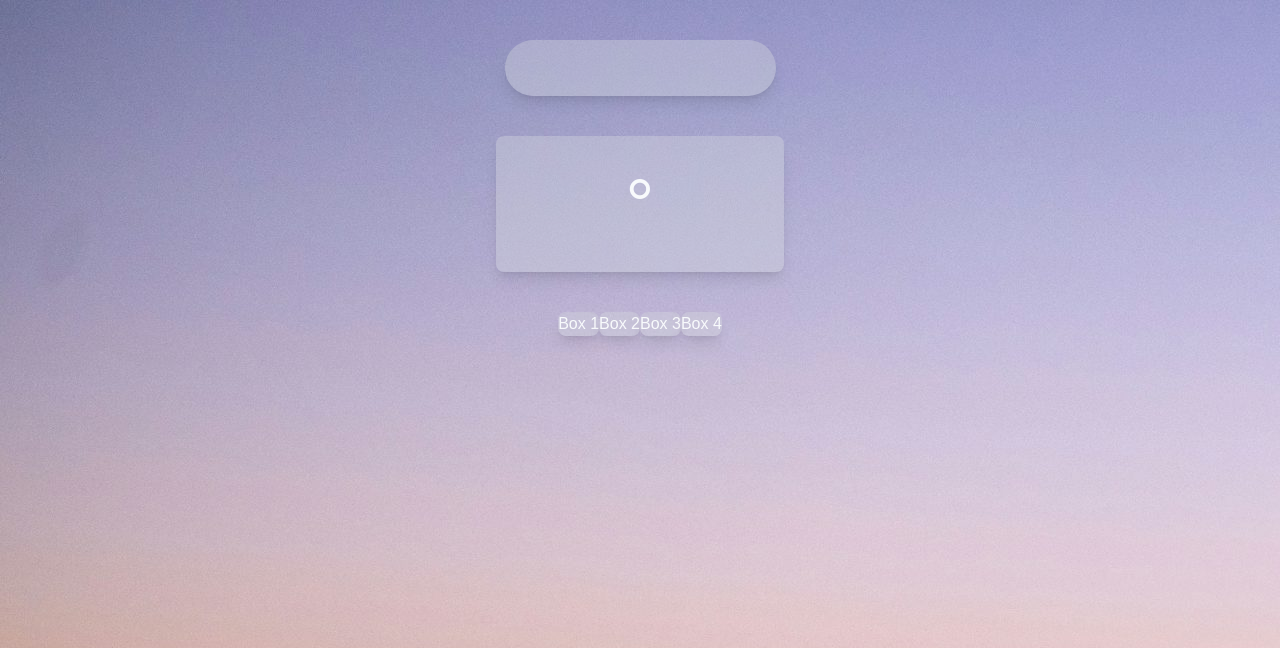
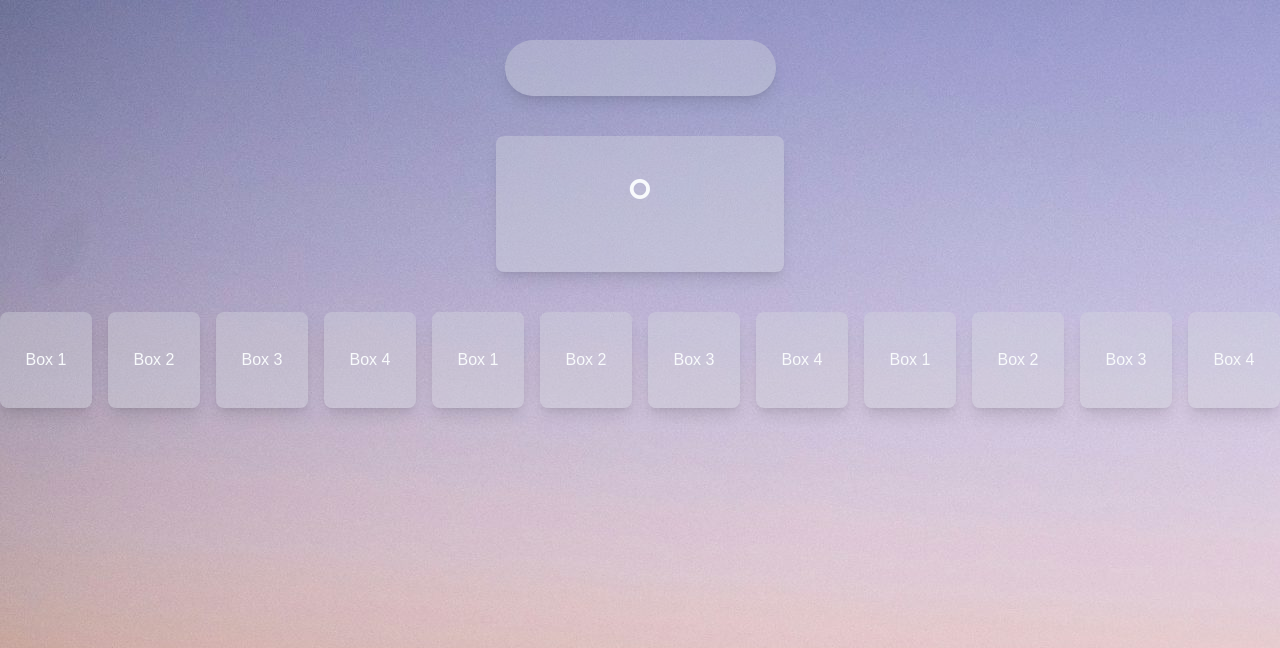
Before and after one commit to vangauthic/weather-app, a Flask app: template templates/index.html in a window 1280 px wide. Shown: the top 648 px of the page. Run offline with Flask 3, Linux system fonts and the light colour scheme; the template is opened without the code that fills it, so the values that code supplies are empty; parts of the project's set-up code (start-up, migrations or seed data) failed here and were passed over; some web fonts are replaced.

Commit message:
upd style

```diff
--- a/static/output.css
+++ b/static/output.css
@@ -571,12 +571,30 @@
   display: flex;
 }
 
+.h-24 {
+  height: 6rem;
+}
+
+.w-24 {
+  width: 6rem;
+}
+
 .max-w-72 {
   max-width: 18rem;
 }
 
+.items-center {
+  align-items: center;
+}
+
 .justify-center {
   justify-content: center;
+}
+
+.space-x-4 > :not([hidden]) ~ :not([hidden]) {
+  --tw-space-x-reverse: 0;
+  margin-right: calc(1rem * var(--tw-space-x-reverse));
+  margin-left: calc(1rem * calc(1 - var(--tw-space-x-reverse)));
 }
 
 .rounded-full {
@@ -640,11 +658,6 @@
   line-height: 1;
 }
 
-.text-gray-300 {
-  --tw-text-opacity: 1;
-  color: rgb(209 213 219 / var(--tw-text-opacity, 1));
-}
-
 .text-slate-100 {
   --tw-text-opacity: 1;
   color: rgb(241 245 249 / var(--tw-text-opacity, 1));
--- a/templates/index.html
+++ b/templates/index.html
@@ -4,7 +4,6 @@
     <link rel="stylesheet" href="{{ url_for('static', filename='output.css') }}">
 </head>
 <body style="background-image: url('../static/images/background.jpg')">
-
     <div class="max-w-72 mx-auto mt-10 bg-opacity-25"></div>
         <form method="POST" class="flex justify-center bg-opacity-0">
             <input class="focus:outline-none focus:ring-0 text-1xl px-8 py-4 text-slate-200 text-center font-sfprolight bg-gray-300 bg-opacity-40 rounded-full shadow-lg" type="text" id="city" name="city" required>
@@ -30,16 +29,40 @@
     </div>
 
     <div class="mx-auto mt-10 flex justify-center space-x-4">
-        <div class="w-64 h-64 bg-gray-300 bg-opacity-40 rounded-lg shadow-lg flex items-center justify-center">
+        <div class="w-24 h-24 bg-gray-300 bg-opacity-40 rounded-lg shadow-lg flex items-center justify-center">
             <p class="text-slate-50 text-center font-sfpro">Box 1</p>
         </div>
-        <div class="w-64 h-64 bg-gray-300 bg-opacity-40 rounded-lg shadow-lg flex items-center justify-center">
+        <div class="w-24 h-24 bg-gray-300 bg-opacity-40 rounded-lg shadow-lg flex items-center justify-center">
             <p class="text-slate-50 text-center font-sfpro">Box 2</p>
         </div>
-        <div class="w-64 h-64 bg-gray-300 bg-opacity-40 rounded-lg shadow-lg flex items-center justify-center">
+        <div class="w-24 h-24 bg-gray-300 bg-opacity-40 rounded-lg shadow-lg flex items-center justify-center">
             <p class="text-slate-50 text-center font-sfpro">Box 3</p>
         </div>
-        <div class="w-64 h-64 bg-gray-300 bg-opacity-40 rounded-lg shadow-lg flex items-center justify-center">
+        <div class="w-24 h-24 bg-gray-300 bg-opacity-40 rounded-lg shadow-lg flex items-center justify-center">
+            <p class="text-slate-50 text-center font-sfpro">Box 4</p>
+        </div>
+        <div class="w-24 h-24 bg-gray-300 bg-opacity-40 rounded-lg shadow-lg flex items-center justify-center">
+            <p class="text-slate-50 text-center font-sfpro">Box 1</p>
+        </div>
+        <div class="w-24 h-24 bg-gray-300 bg-opacity-40 rounded-lg shadow-lg flex items-center justify-center">
+            <p class="text-slate-50 text-center font-sfpro">Box 2</p>
+        </div>
+        <div class="w-24 h-24 bg-gray-300 bg-opacity-40 rounded-lg shadow-lg flex items-center justify-center">
+            <p class="text-slate-50 text-center font-sfpro">Box 3</p>
+        </div>
+        <div class="w-24 h-24 bg-gray-300 bg-opacity-40 rounded-lg shadow-lg flex items-center justify-center">
+            <p class="text-slate-50 text-center font-sfpro">Box 4</p>
+        </div>
+        <div class="w-24 h-24 bg-gray-300 bg-opacity-40 rounded-lg shadow-lg flex items-center justify-center">
+            <p class="text-slate-50 text-center font-sfpro">Box 1</p>
+        </div>
+        <div class="w-24 h-24 bg-gray-300 bg-opacity-40 rounded-lg shadow-lg flex items-center justify-center">
+            <p class="text-slate-50 text-center font-sfpro">Box 2</p>
+        </div>
+        <div class="w-24 h-24 bg-gray-300 bg-opacity-40 rounded-lg shadow-lg flex items-center justify-center">
+            <p class="text-slate-50 text-center font-sfpro">Box 3</p>
+        </div>
+        <div class="w-24 h-24 bg-gray-300 bg-opacity-40 rounded-lg shadow-lg flex items-center justify-center">
             <p class="text-slate-50 text-center font-sfpro">Box 4</p>
         </div>
     </div>
```
